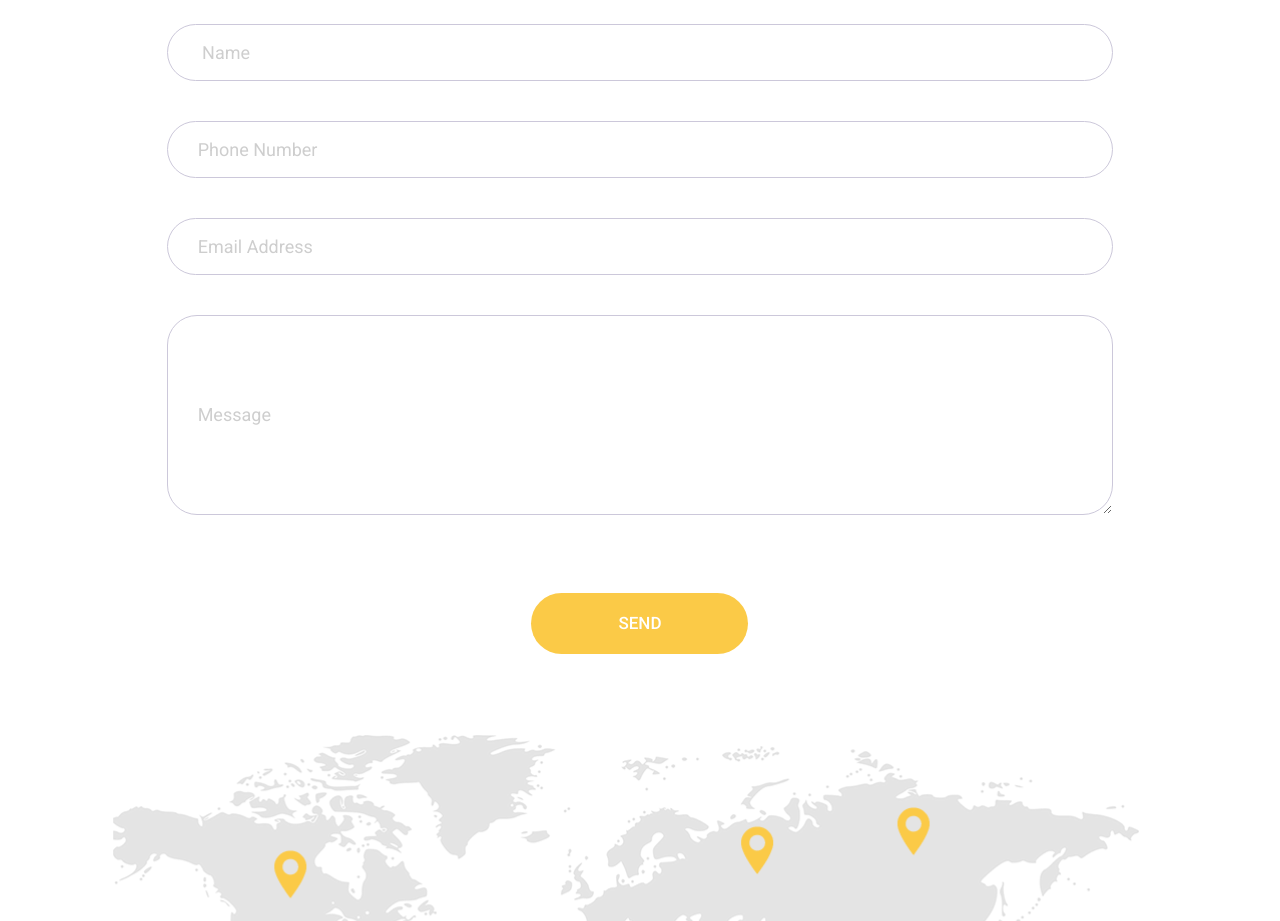
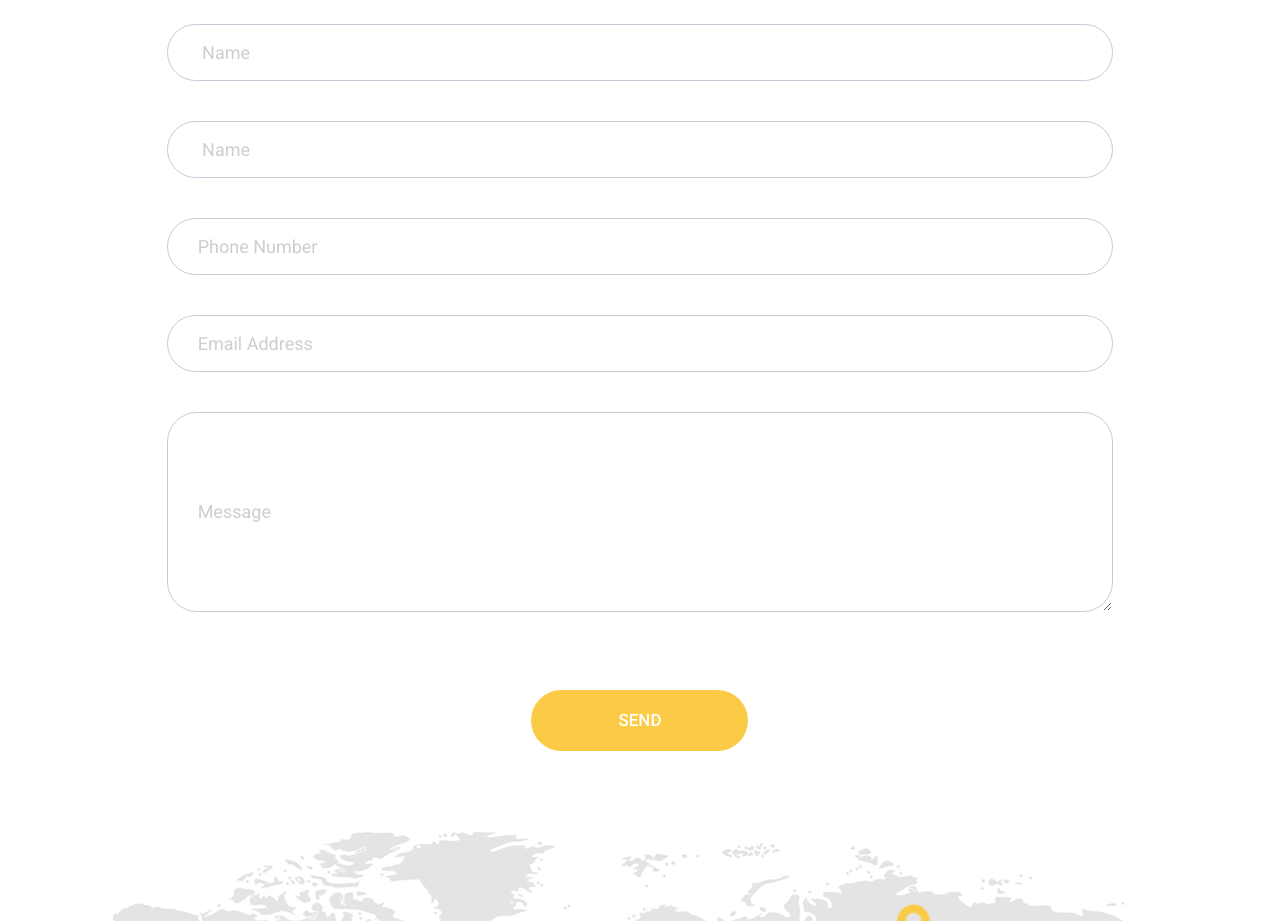
Before and after one commit to Hassina28/Hassina28.github.io, a plain HTML site: page demo4/index.html in a window 1280 px wide. Shown: the part 4660-5581 px from the top of the page. Drawn offline with nearby package versions, Linux system fonts and the light colour scheme.

Commit message:
Update index.html

```diff
--- a/demo4/index.html
+++ b/demo4/index.html
@@ -364,6 +364,7 @@
                      <div class="row">
                         <div class="col-md-12 ">
                            <input class="contac_control" placeholder=" Name" type="input" name="Name">
+                           <input class="contac_control" placeholder=" Name" type="text" name="Name">
                         </div>
                         <div class="col-md-12">
                            <input class="contac_control" placeholder="Phone Number  " type="type" name="Phone Number  ">
```
